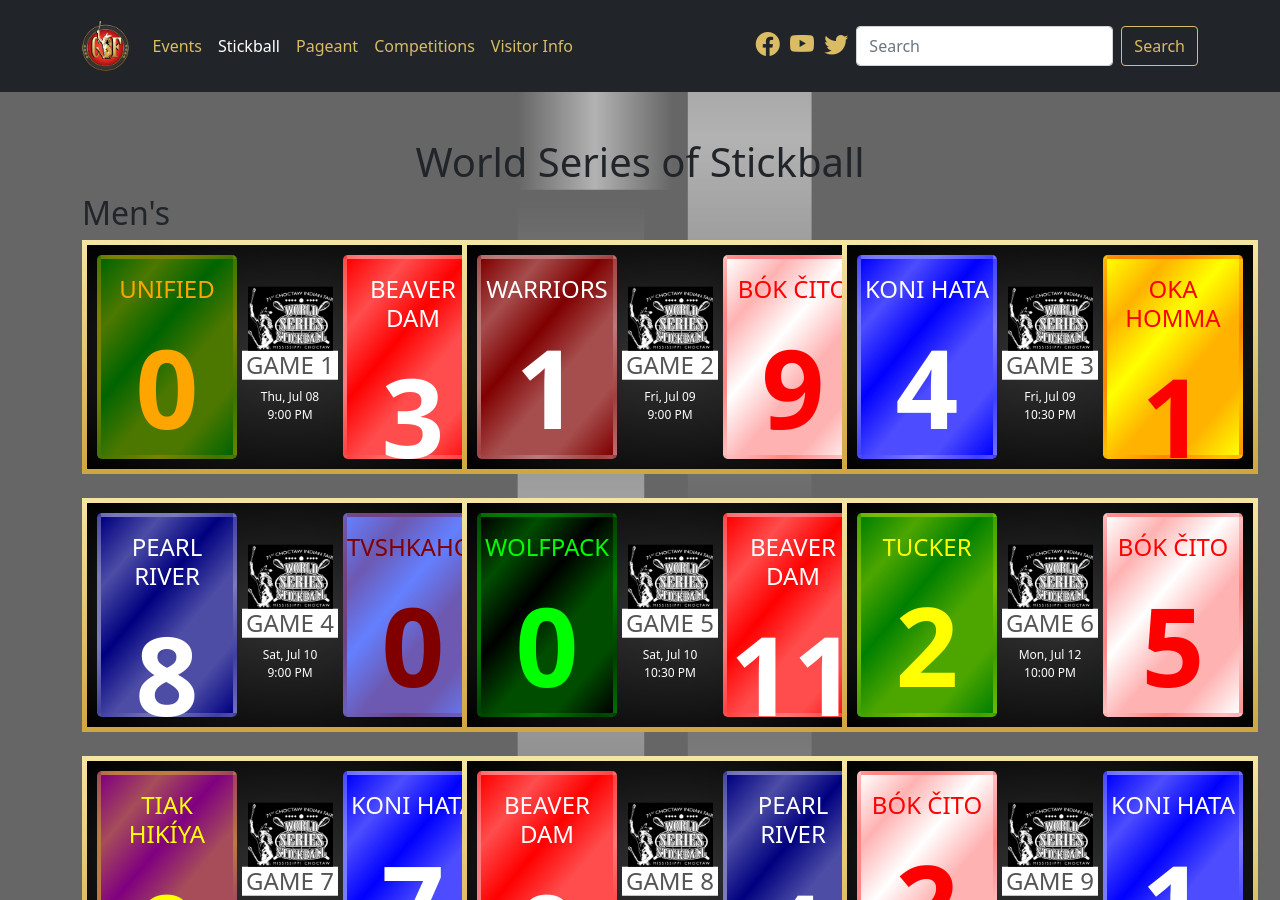
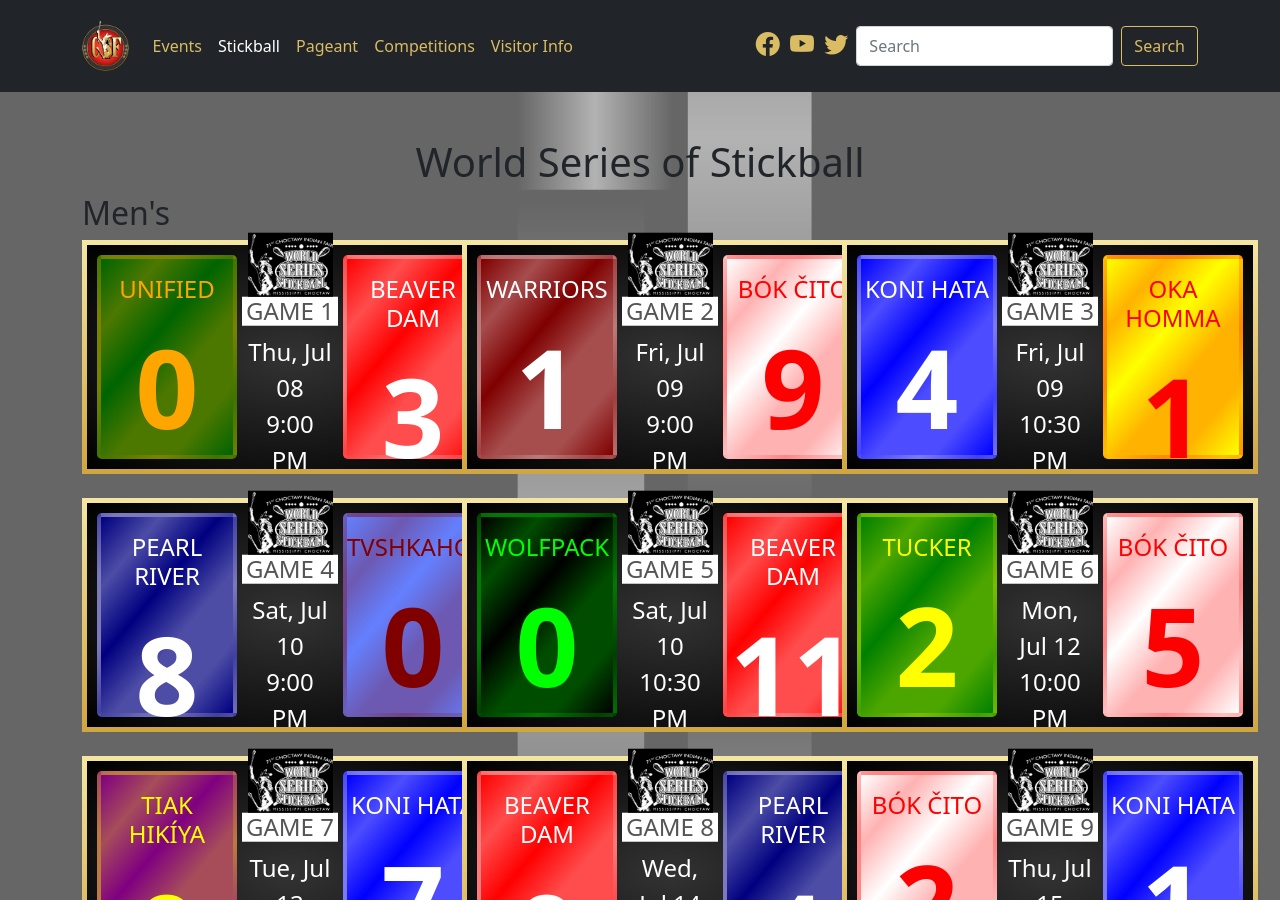
Before and after one commit to smattera/smattera.github.io, a Jekyll site: the page built from stickball/index.md, in a window 1280 px wide and 900 px high. Built offline with Jekyll 4.4.1, drawn with Linux system fonts in a browser that asks for light colours; nearby versions of some CDN libraries.

Commit message:
Update game.html

```diff
--- a/_includes/game.html
+++ b/_includes/game.html
@@ -27,7 +27,7 @@
       <div style="background: white; color: #555;">
         <p class="h4">GAME {{ include.g }}</p>
       </div>
-      <p class="m-1" style="font-size: 12px;">{{ include.d }}<br>{{ include.hr }}</p>
+      <p class="m-1" style="font-size: 24px;">{{ include.d }}<br>{{ include.hr }}</p>
     </div>
     <div class="position-absolute top-50 end-0 translate-middle-y rounded-3" style="width: 140px; height: 204px; background: linear-gradient(130deg, rgba({{ include.t2c2 }}, 0), rgba({{ include.t2c2 }}, 0.3), rgba({{ include.t2c2 }}, 0), rgba({{ include.t2c2 }}, 0.3), rgba({{ include.t2c2 }}, 0.3), rgba({{ include.t2c2 }}, 0)), rgba({{ include.t2c }}, 1.0); white; color: rgba({{ include.t2c2 }},1);margin-right: 10px; border: 4px solid rgba({{ include.t2c2 }}, 0.25);">
       <p class="h4 pt-3">{{ include.t2 }}</p>
```
